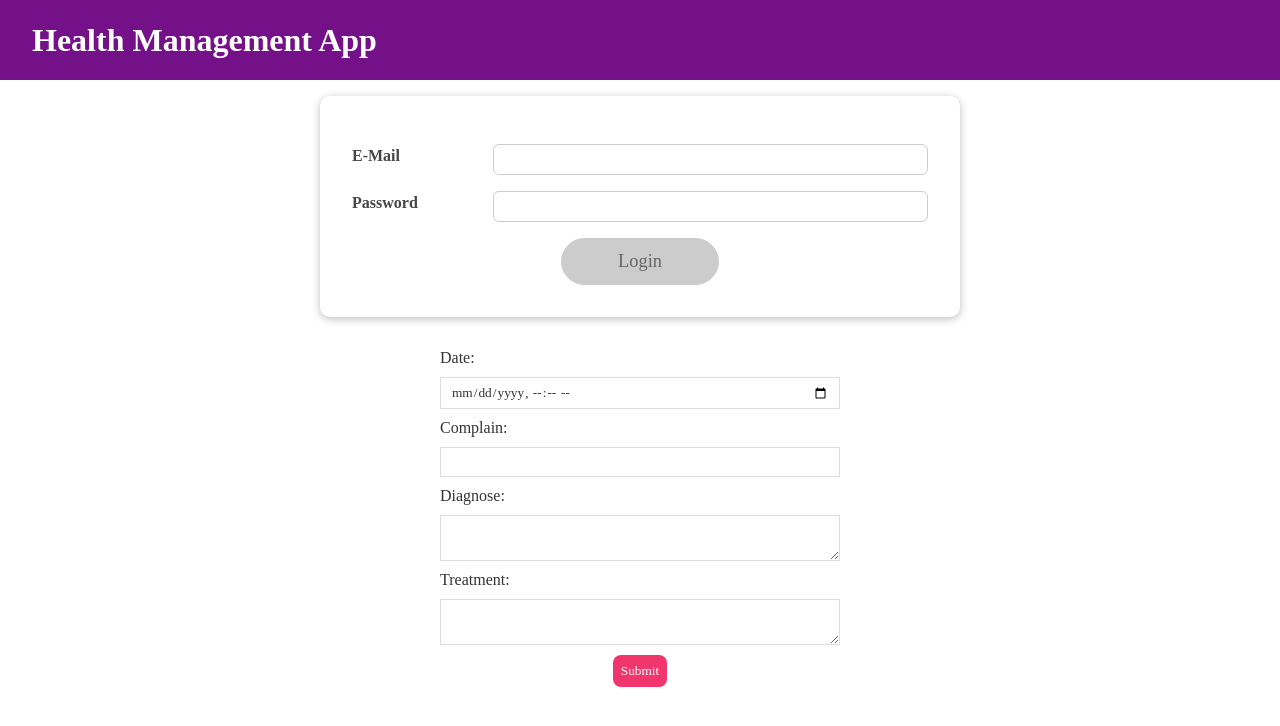
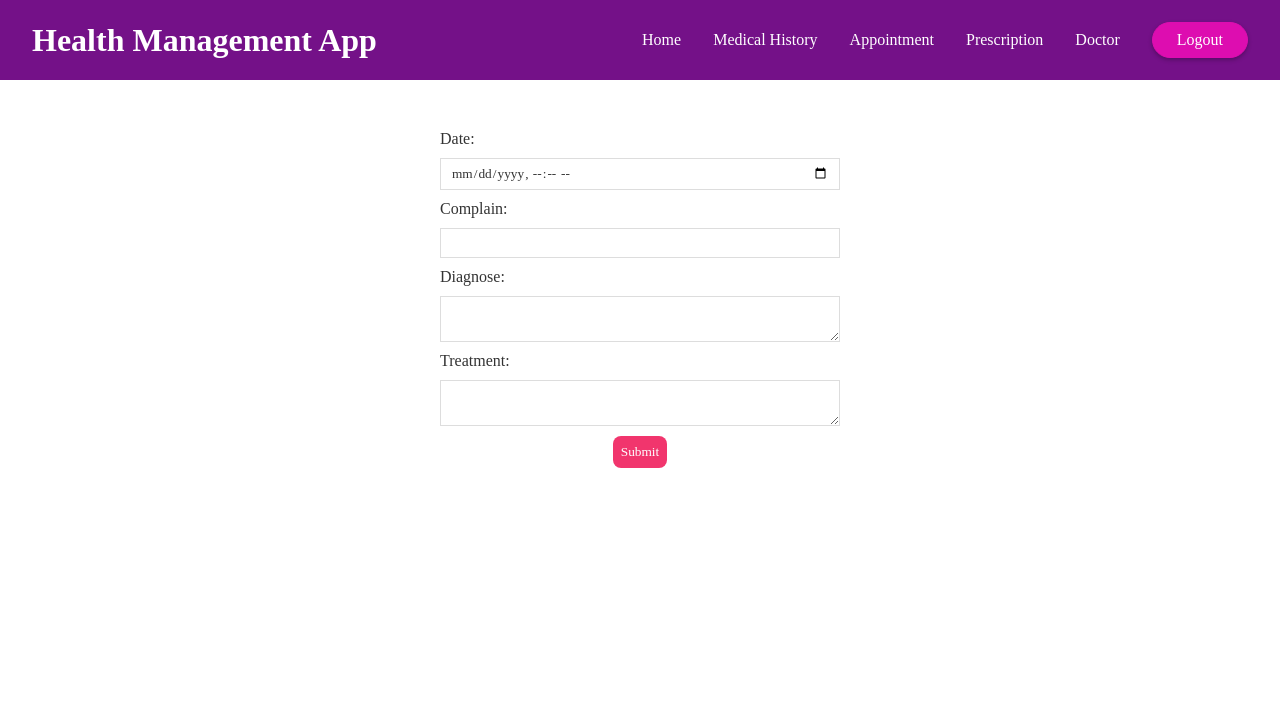
Before and after one commit to adedotunolamide01/AGJ-Group-Project, a React (Create React App) app: page /doctorpage in a window 1280 px wide. Shown: the top 726 px of the page. Built offline with nearby package versions, Linux system fonts and the light colour scheme.

Commit message:
Resolving Doctor header functionallity

```diff
--- a/src/App.js
+++ b/src/App.js
@@ -1,15 +1,15 @@
-import { BrowserRouter as Router } from "react-router-dom";
+import { BrowserRouter, Route, Routes } from "react-router-dom";
 import Doctorpage from "./components/Page/Doctorpage";
 import Frontpage from "./components/Page/FrontPage";
 
 function App() {
   return (
-    <Router>
-      <div>
-        <Frontpage />
-        <Doctorpage />
-      </div>
-    </Router>
+    <BrowserRouter>
+      <Routes>
+        <Route path="/" element={<Frontpage />} />
+        <Route path="/doctorpage" element={<Doctorpage />} />
+      </Routes>
+    </BrowserRouter>
   );
 }
 
--- a/src/components/MainHeader/Navigation.js
+++ b/src/components/MainHeader/Navigation.js
@@ -7,16 +7,44 @@ const Navigation = (props) => {
     <nav className={classes.nav}>
       <ul>
         {props.isLoggedIn && (
-          <Link to="/">
+          <Link to="./frontpage">
             <li>
-              <a href="/">Patient</a>
+              <a href="./frontpage">Home</a>
             </li>
           </Link>
         )}
         {props.isLoggedIn && (
-          <Link to="./page/doctorpage">
+          <Link to="/">
             <li>
-              <a href="/">Doctor</a>
+              <a href="/">Medical History</a>
+            </li>
+          </Link>
+        )}
+        {props.isLoggedIn && (
+          <Link to="./">
+            <li>
+              <a href="./">Appointment</a>
+            </li>
+          </Link>
+        )}
+        {props.isLoggedIn && (
+          <Link to="./">
+            <li>
+              <a href="./">Prescription</a>
+            </li>
+          </Link>
+        )}
+        {props.isLoggedIn && (
+          <Link to="./">
+            <li>
+              <a href="./">Health Info.</a>
+            </li>
+          </Link>
+        )}
+        {props.isLoggedIn && (
+          <Link to="./doctorpage">
+            <li>
+              <a href="./doctorpage">Doctor</a>
             </li>
           </Link>
         )}
--- /dev/null
+++ b/src/components/Navbar/Doctornav.js
@@ -0,0 +1,46 @@
+import React from "react";
+import "./Nav.css";
+import { Link } from "react-router-dom";
+
+const Doctornav = (props) => {
+  return (
+    <header className="main-header">
+      <h1>Health Management App</h1>
+      <nav className="nav">
+        <ul>
+          <Link to="./">
+            <li>
+              <a href="./">Home</a>
+            </li>
+          </Link>
+          <Link to="./">
+            <li>
+              <a href="./">Medical History</a>
+            </li>
+          </Link>
+          <Link to="./">
+            <li>
+              <a href="./">Appointment</a>
+            </li>
+          </Link>
+          <Link to="./">
+            <li>
+              <a href="./">Prescription</a>
+            </li>
+          </Link>
+          <Link to="./doctorpage">
+            <li>
+              <a href="./doctorpage">Doctor</a>
+            </li>
+          </Link>
+
+          <li>
+            <button onClick={props.onLogout}>Logout</button>
+          </li>
+        </ul>
+      </nav>
+    </header>
+  );
+};
+
+export default Doctornav;
--- /dev/null
+++ b/src/components/Navbar/Nav.css
@@ -0,0 +1,60 @@
+.main-header {
+  position: fixed;
+  top: 0;
+  left: 0;
+  width: 100%;
+  height: 5rem;
+  display: flex;
+  justify-content: space-between;
+  align-items: center;
+  background: #741188;
+  padding: 0 2rem;
+}
+
+.main-header h1 {
+  color: white;
+}
+
+.nav ul {
+  list-style: none;
+  margin: 0;
+  padding: 0;
+  display: flex;
+  align-items: center;
+}
+
+.nav li {
+  margin: 0;
+  margin-left: 2rem;
+}
+
+.nav a {
+  text-decoration: none;
+  color: white;
+}
+
+.nav a:hover,
+.nav a:active {
+  color: #f3cafb;
+}
+
+.nav button {
+  font: inherit;
+  background: #dd0db0;
+  border: 1px solid #dd0db0;
+  padding: 0.5rem 1.5rem;
+  color: white;
+  cursor: pointer;
+  box-shadow: 0 2px 4px rgba(0, 0, 0, 0.26);
+  border-radius: 20px;
+}
+
+.nav button:focus {
+  outline: none;
+}
+
+.nav button:hover,
+.nav button:active {
+  color: #f3cafb;
+  box-shadow: 0 2px 10px rgba(0, 0, 0, 0.26);
+}
--- a/src/components/Page/Doctorpage.js
+++ b/src/components/Page/Doctorpage.js
@@ -1,6 +1,6 @@
 import React from "react";
 import { useState } from "react";
-import Navigation from "../MainHeader/Navigation";
+import Doctornav from "../Navbar/Doctornav";
 
 const Doctorpage = () => {
   const [date, setdate] = useState("");
@@ -21,7 +21,8 @@ const Doctorpage = () => {
   return (
     <div>
       <div className="create">
-        <Navigation />
+        <Doctornav />
+        <div className="doctorForm">
           <form onSubmit={handleSubmit}>
             <label>Date:</label>
             <input
@@ -58,6 +59,7 @@ const Doctorpage = () => {
           </form>
         </div>
       </div>
+    </div>
   );
 };
 
--- a/src/index.css
+++ b/src/index.css
@@ -136,3 +136,7 @@ code {
   border-radius: 8px;
   cursor: pointer;
 }
+
+.doctorForm {
+  margin-top: 130px;
+}
```
Also changed, not shown: src/components/Navbar/Patientnav.js (added), 1 other file (tests, documents, lock files or other folders). Lines whose indentation alone changed are shown as unchanged.
